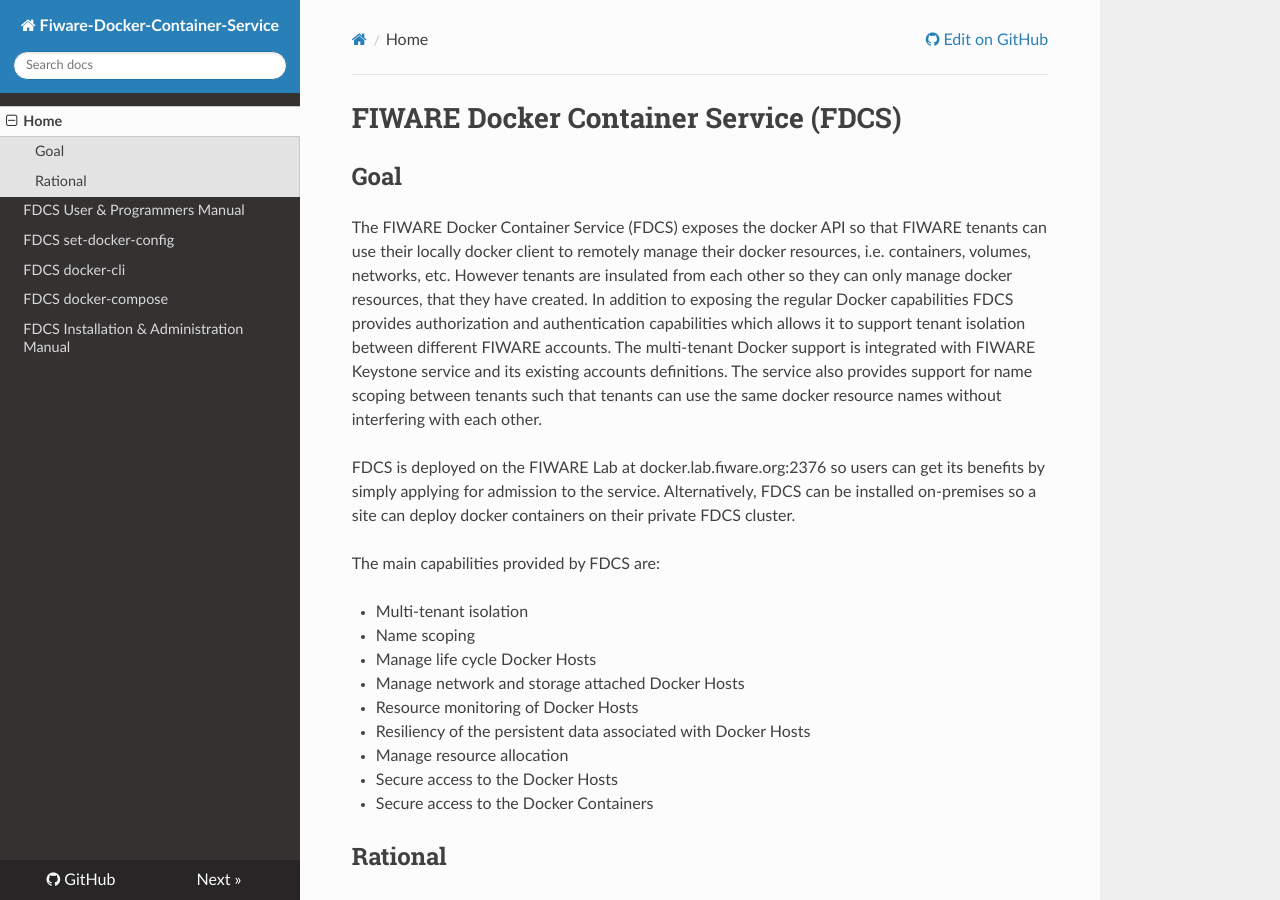
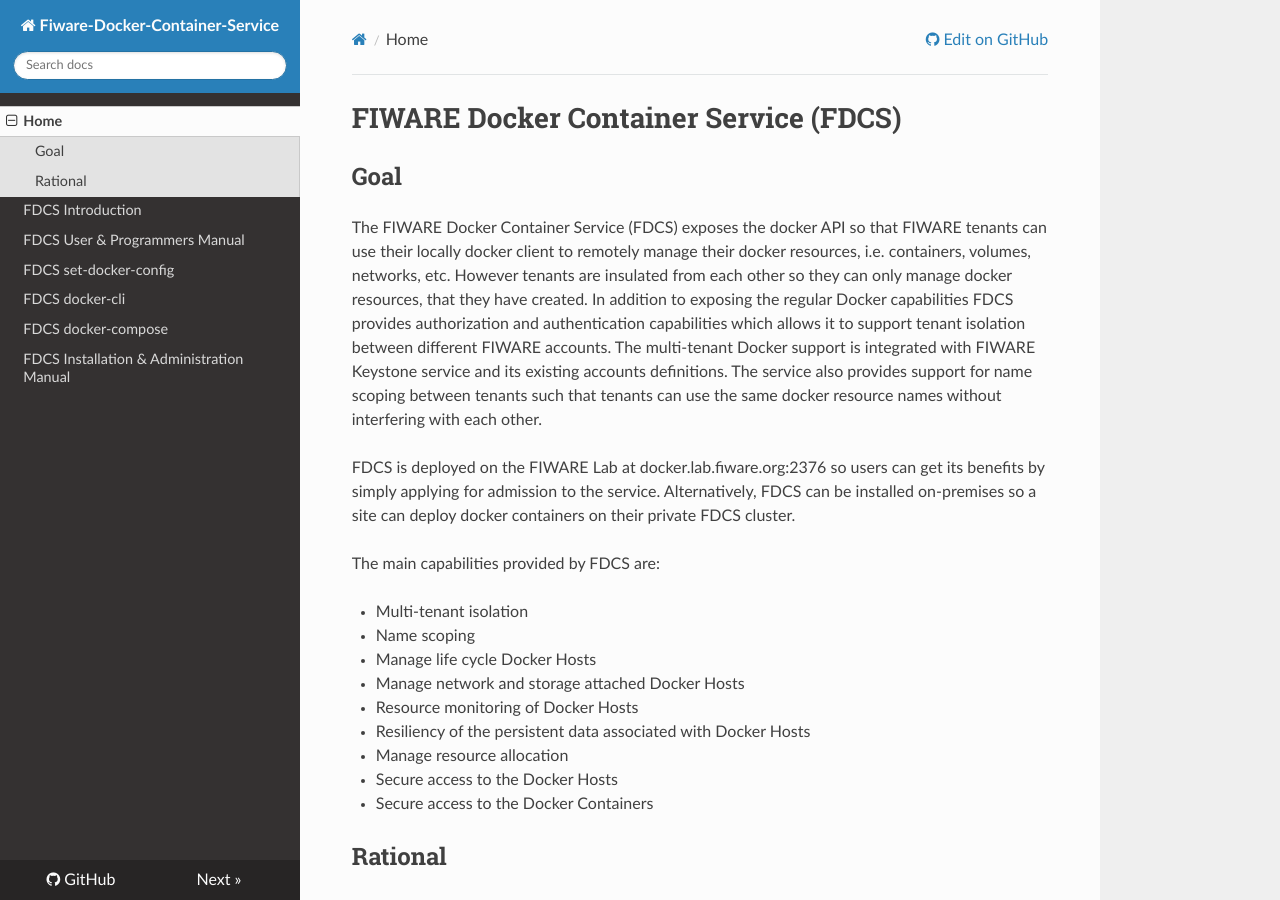
Before and after one commit to fiware-docker/docker-container-service, an MkDocs documentation site: the page built from docs/index.md, in a window 1280 px wide and 900 px high. Built offline with MkDocs 1.6.1, drawn with Linux system fonts in a browser that asks for light colours; nearby versions of some CDN libraries; comment, search, counter and statistics services are not loaded; old or Windows-style settings are respelled for this version of MkDocs.

Commit message:
readthedocs README

```diff
--- a/mkdocs.yml
+++ b/mkdocs.yml
@@ -10,6 +10,7 @@ theme: readthedocs
 extra_css: ["https://fiware.org/style/fiware_readthedocs.css"]
 pages:
   - 'Home': 'index.md'
+  - 'FDCS Introduction': '../README.md'
   - 'FDCS User & Programmers Manual': 'userguide/user-guide.md'
   - 'FDCS set-docker-config': 'userguide/set-docker-config.md'
   - 'FDCS docker-cli': 'userguide/docker-cli.md'
```
